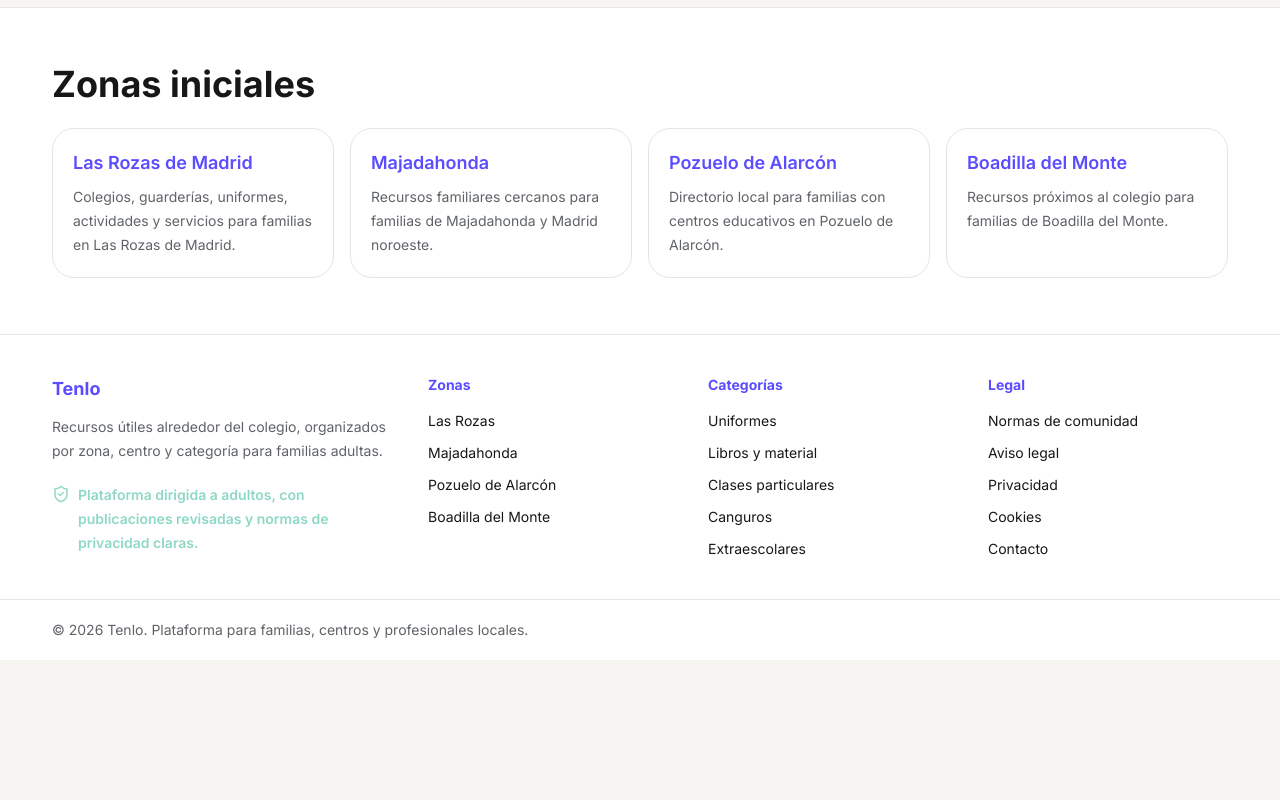
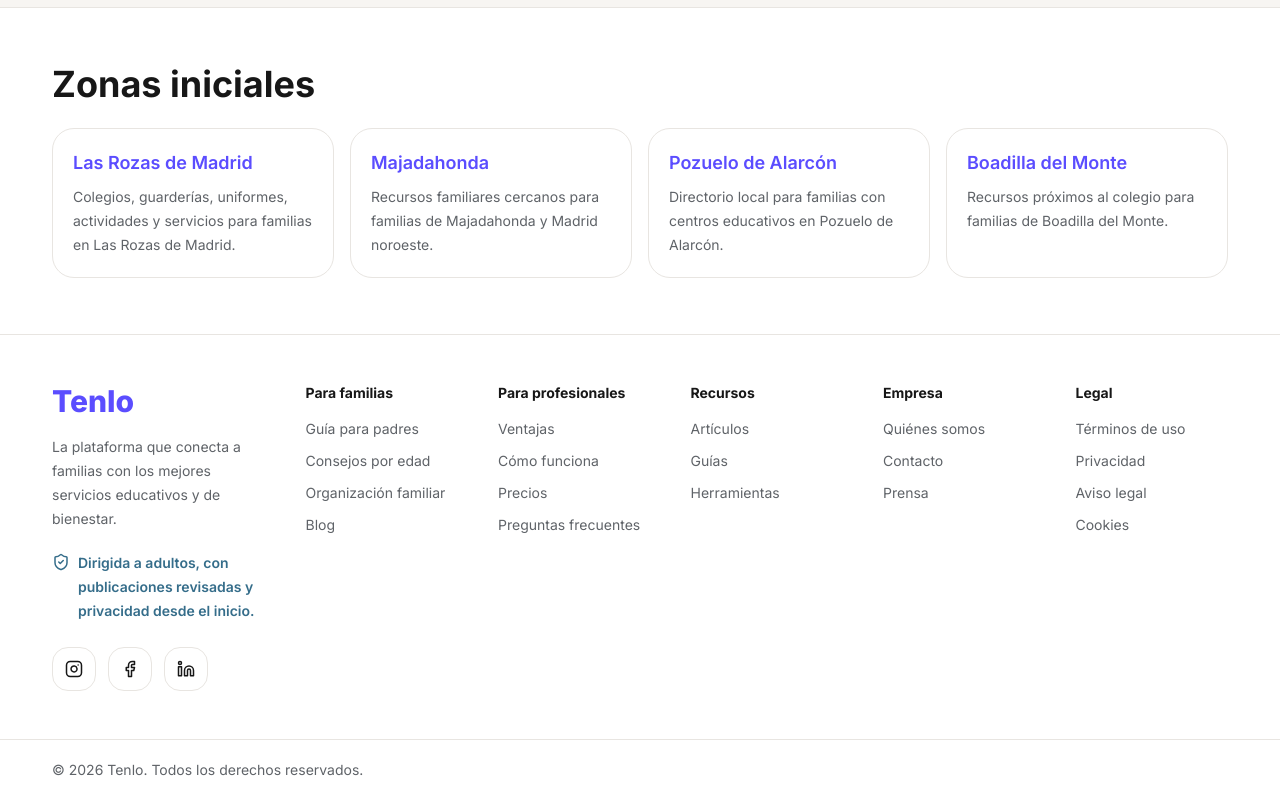
Before and after one commit to rdrgzjavier/kiryco, a Next.js app: page / in a window 1280 px wide. Shown: the part 3240-4040 px from the top of the page. Before the commit the page ends 3900 px from the top, so only its background shows below. Built offline with nearby package versions, Linux system fonts and the light colour scheme.

Commit message:
Apply new footer layout

```diff
--- a/src/components/Footer.tsx
+++ b/src/components/Footer.tsx
@@ -1,50 +1,52 @@
 import Link from "next/link";
-import { ShieldCheck } from "lucide-react";
+import { Facebook, Instagram, Linkedin, ShieldCheck } from "lucide-react";
 
 const columns = [
   {
-    title: "Zonas",
-    links: [
-      ["Las Rozas", "/zona/las-rozas"],
-      ["Majadahonda", "/zona/majadahonda"],
-      ["Pozuelo de Alarcón", "/zona/pozuelo"],
-      ["Boadilla del Monte", "/zona/boadilla"]
-    ]
+    title: "Para familias",
+    links: [["Guía para padres", "/buscar"], ["Consejos por edad", "/comunidad"], ["Organización familiar", "/categoria"], ["Blog", "/comunidad"]]
   },
   {
-    title: "Categorías",
-    links: [
-      ["Uniformes", "/categoria/uniformes"],
-      ["Libros y material", "/categoria/libros-material"],
-      ["Clases particulares", "/categoria/clases-particulares"],
-      ["Canguros", "/categoria/canguros"],
-      ["Extraescolares", "/categoria/extraescolares"]
-    ]
+    title: "Para profesionales",
+    links: [["Ventajas", "/proveedores"], ["Cómo funciona", "/servicios"], ["Precios", "/contacto"], ["Preguntas frecuentes", "/contacto"]]
+  },
+  {
+    title: "Recursos",
+    links: [["Artículos", "/comunidad"], ["Guías", "/comunidad"], ["Herramientas", "/buscar"]]
+  },
+  {
+    title: "Empresa",
+    links: [["Quiénes somos", "/aviso-legal"], ["Contacto", "/contacto"], ["Prensa", "/contacto"]]
   },
   {
     title: "Legal",
-    links: [["Normas de comunidad", "/normas-comunidad"], ["Aviso legal", "/aviso-legal"], ["Privacidad", "/privacidad"], ["Cookies", "/cookies"], ["Contacto", "/contacto"]]
+    links: [["Términos de uso", "/aviso-legal"], ["Privacidad", "/privacidad"], ["Aviso legal", "/aviso-legal"], ["Cookies", "/cookies"]]
   }
 ];
 
 export default function Footer() {
   return (
     <footer className="border-t border-line bg-panel">
-      <div className="page grid gap-10 py-10 md:grid-cols-[1.4fr_1fr_1fr_1fr]">
+      <div className="page grid gap-10 py-12 lg:grid-cols-[1.4fr_repeat(5,1fr)]">
         <div>
-          <p className="text-lg font-bold text-ink">Tenlo</p>
-          <p className="mt-3 max-w-md text-sm leading-6 text-muted">
-            Recursos útiles alrededor del colegio, organizados por zona, centro y categoría para familias adultas.
+          <p className="text-3xl font-extrabold text-ink">Tenlo</p>
+          <p className="mt-4 max-w-xs text-sm leading-6 text-muted">
+            La plataforma que conecta a familias con los mejores servicios educativos y de bienestar.
           </p>
-          <div className="mt-5 flex items-start gap-2 text-sm font-semibold leading-6 text-sage">
+          <div className="mt-5 flex items-start gap-2 text-sm font-semibold leading-6 text-petrol">
             <ShieldCheck size={18} className="mt-0.5 shrink-0" aria-hidden />
-            <span>Plataforma dirigida a adultos, con publicaciones revisadas y normas de privacidad claras.</span>
+            <span>Dirigida a adultos, con publicaciones revisadas y privacidad desde el inicio.</span>
+          </div>
+          <div className="mt-6 flex gap-3">
+            <Link href="/contacto" className="icon-button" aria-label="Instagram"><Instagram size={18} /></Link>
+            <Link href="/contacto" className="icon-button" aria-label="Facebook"><Facebook size={18} /></Link>
+            <Link href="/contacto" className="icon-button" aria-label="LinkedIn"><Linkedin size={18} /></Link>
           </div>
         </div>
         {columns.map((column) => <FooterColumn key={column.title} title={column.title} links={column.links} />)}
       </div>
       <div className="border-t border-line">
-        <div className="page py-5 text-sm text-muted">© {new Date().getFullYear()} Tenlo. Plataforma para familias, centros y profesionales locales.</div>
+        <div className="page py-5 text-sm text-muted">© {new Date().getFullYear()} Tenlo. Todos los derechos reservados.</div>
       </div>
     </footer>
   );
@@ -52,15 +54,15 @@ export default function Footer() {
 
 function FooterColumn({ title, links }: { title: string; links: string[][] }) {
   return (
-    <div>
-      <h2 className="text-sm font-bold text-ink">{title}</h2>
-      <ul className="mt-4 grid gap-3 text-sm text-slatecopy">
+    <details className="group lg:block" open>
+      <summary className="cursor-pointer list-none text-sm font-bold text-slatecopy lg:cursor-default">{title}</summary>
+      <ul className="mt-4 grid gap-3 text-sm text-muted">
         {links.map(([label, href]) => (
           <li key={href}>
             <Link href={href} className="hover:text-ink">{label}</Link>
           </li>
         ))}
       </ul>
-    </div>
+    </details>
   );
 }
```
